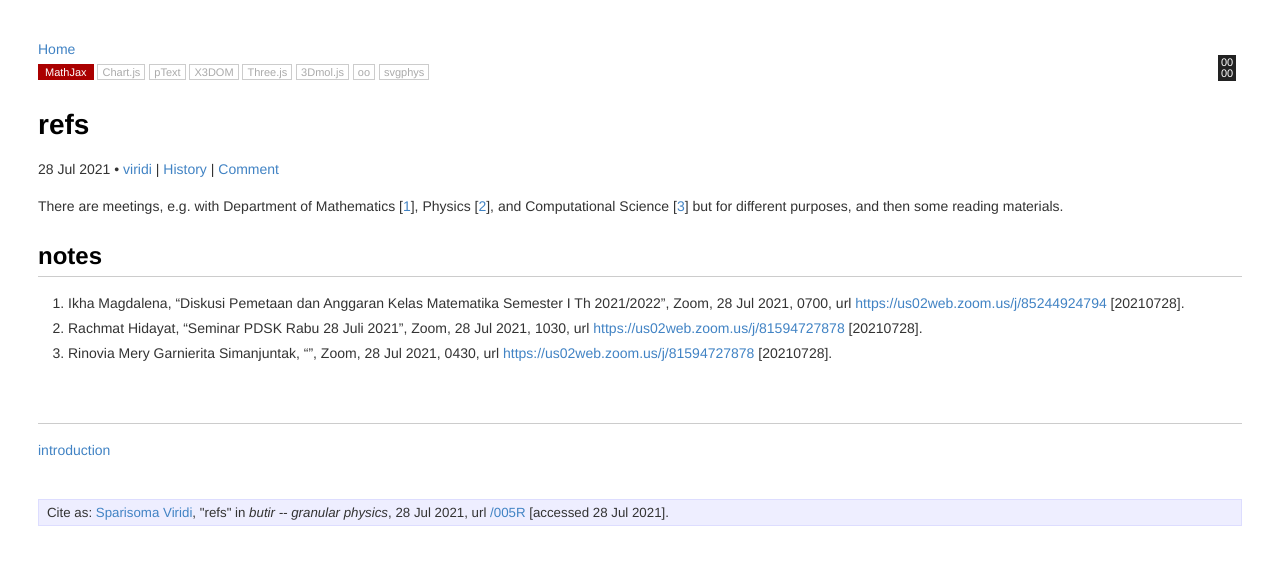
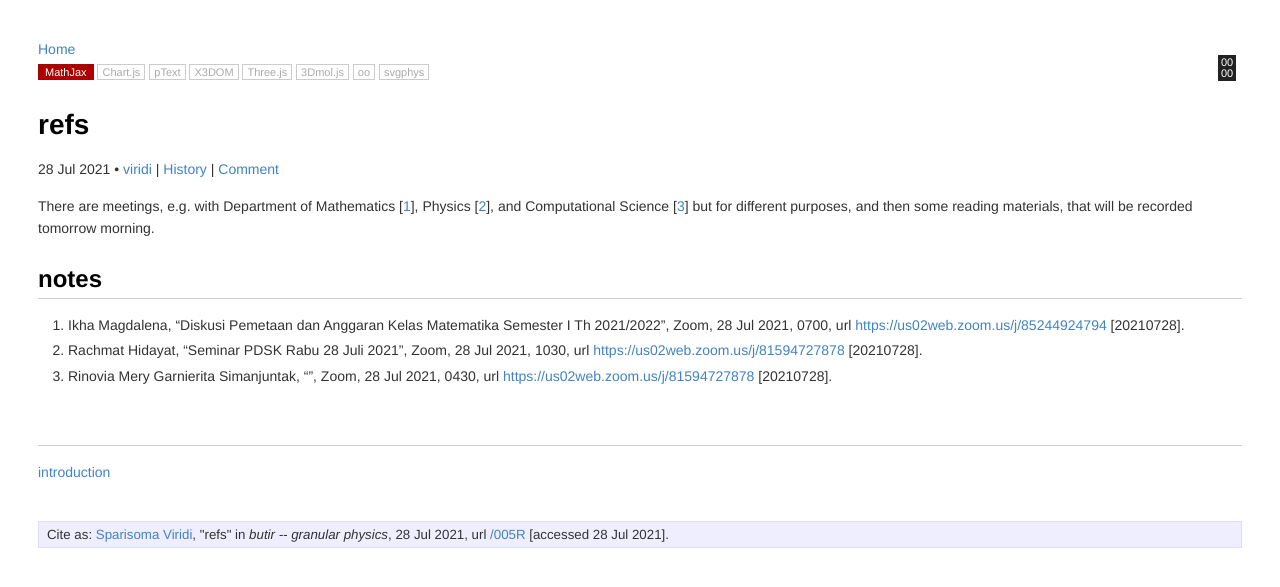
Before and after one commit to dudung/butir, a Jekyll site: the page built from _posts/0/05/2021-07-28-refs.md, in a window 1280 px wide. Shown: the top 587 px of the page. Built offline with Jekyll 4.4.1, drawn with Linux system fonts in a browser that asks for light colours.

Commit message:
fin today

```diff
--- a/_posts/0/05/2021-07-28-refs.md
+++ b/_posts/0/05/2021-07-28-refs.md
@@ -13,13 +13,13 @@
 svgphys: false
 category: literatures
 tags: ["tagebuch", "refs", "tpb fmipa ma", "s2 fi pdsk-1", "sk wawancara"]
-date: 2021-07-28 07:08:00 +0700
+date: 2021-07-28 21:20:00 +0700
 permalink: /005R
 src: https://github.com/dudung/butir/commits/main/_posts/0/05/2021-07-28-refs.md
 twitter_username: 6unpnp
 nodes: ['0000']
 ---
-There are meetings, e.g. with Department of Mathematics [[1](#r01)], Physics  [[2](#r02)], and Computational Science [[3](#r03)] but for different purposes, and then some reading materials.
+There are meetings, e.g. with Department of Mathematics [[1](#r01)], Physics  [[2](#r02)], and Computational Science [[3](#r03)] but for different purposes, and then some reading materials, that will be recorded tomorrow morning.
 
 ## notes
 1. <a name="r01"></a>Ikha Magdalena, "Diskusi Pemetaan dan Anggaran Kelas Matematika Semester I Th 2021/2022", Zoom, 28 Jul 2021, 0700, url <https://us02web.zoom.us/j/85244924794> [20210728].
```
